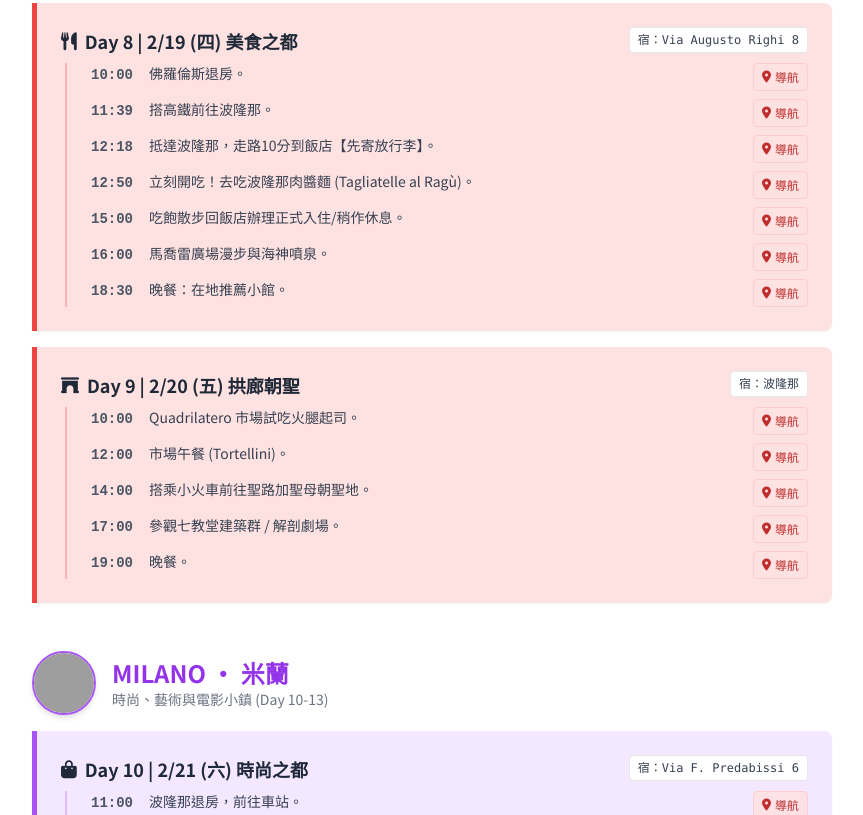
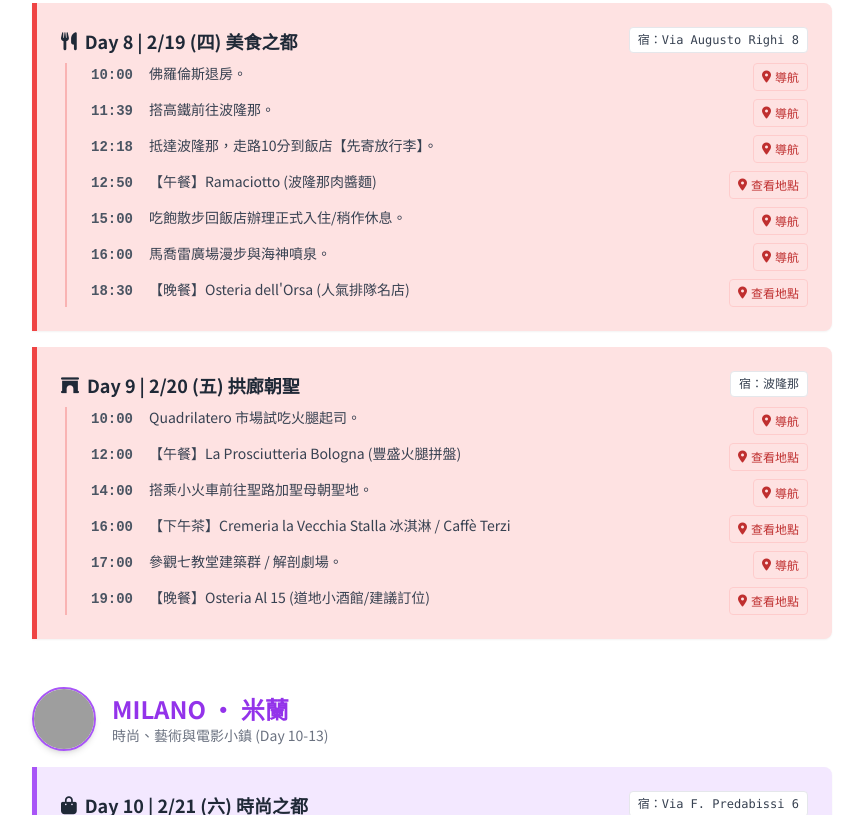
Before and after one commit to NCCUJacky80936/Italy_Trip, a plain HTML site: page index.html in a window 1280 px wide. Shown: the part 3940-4755 px from the top of the page, without its empty margins (208-1071 px from the left). Drawn offline with nearby package versions, Linux system fonts and the light colour scheme; grey boxes are pictures that could not be loaded.

Commit message:
Update index.html

```diff
--- a/index.html
+++ b/index.html
@@ -462,7 +462,6 @@
                             icon: "fa-wine-glass-alt",
                             stay: "宿：佛羅倫斯",
                             activities: [
-                                { time: "08:30", content: "【早餐】Caffe Concerto Paszkowski (共和廣場百年咖啡館)", customUrl: "https://maps.app.goo.gl/oivtaEm7tQDuNKxi6" },
                                 { time: "09:00", content: "集合出發參加 Cooking Class Tour (含午餐)。" },
                                 { time: "10:30", content: "抵達 Chianti 農莊，開始烹飪課程。" },
                                 { time: "14:30", content: "參觀葡萄園與酒窖品酒。" },
@@ -475,6 +474,7 @@
                             icon: "fa-image",
                             stay: "宿：佛羅倫斯",
                             activities: [
+                                { time: "08:30", content: "【早餐】Caffe Concerto Paszkowski (共和廣場百年咖啡館)", customUrl: "https://maps.app.goo.gl/oivtaEm7tQDuNKxi6" },
                                 { time: "09:00", content: "參觀烏菲茲美術館 (維納斯的誕生)。" },
                                 { time: "13:00", content: "午餐後走過老橋。" },
                                 { time: "14:30", content: "Oltrarno區漫步 (碧提宮花園/工匠店)。" },
@@ -500,10 +500,10 @@
                                 { time: "10:00", content: "佛羅倫斯退房。" },
                                 { time: "11:39", content: "搭高鐵前往波隆那。" },
                                 { time: "12:18", content: "抵達波隆那，走路10分到飯店【先寄放行李】。" },
-                                { time: "12:50", content: "立刻開吃！去吃波隆那肉醬麵 (Tagliatelle al Ragù)。" },
+                                { time: "12:50", content: "【午餐】Ramaciotto (波隆那肉醬麵)", customUrl: "https://maps.app.goo.gl/zeDqp5Ey7UH14tKz5" },
                                 { time: "15:00", content: "吃飽散步回飯店辦理正式入住/稍作休息。" },
                                 { time: "16:00", content: "馬喬雷廣場漫步與海神噴泉。" },
-                                { time: "18:30", content: "晚餐：在地推薦小館。" }
+                                { time: "18:30", content: "【晚餐】Osteria dell'Orsa (人氣排隊名店)", customUrl: "https://maps.app.goo.gl/J5X2zVn7X2nJ8z1G8" }
                             ]
                         },
                         {
@@ -512,10 +512,11 @@
                             stay: "宿：波隆那",
                             activities: [
                                 { time: "10:00", content: "Quadrilatero 市場試吃火腿起司。" },
-                                { time: "12:00", content: "市場午餐 (Tortellini)。" },
+                                { time: "12:00", content: "【午餐】La Prosciutteria Bologna (豐盛火腿拼盤)", customUrl: "https://maps.app.goo.gl/Z9qX3X8x3x9X9X9X9" },
                                 { time: "14:00", content: "搭乘小火車前往聖路加聖母朝聖地。" },
+                                { time: "16:00", content: "【下午茶】Cremeria la Vecchia Stalla 冰淇淋 / Caffè Terzi", customUrl: "https://maps.app.goo.gl/X8yY8Y8y8Y8y8Y8y8" },
                                 { time: "17:00", content: "參觀七教堂建築群 / 解剖劇場。" },
-                                { time: "19:00", content: "晚餐。" }
+                                { time: "19:00", content: "【晚餐】Osteria Al 15 (道地小酒館/建議訂位)", customUrl: "https://maps.app.goo.gl/W7wW7wW7wW7wW7wW7" }
                             ]
                         }
                     ]
@@ -590,7 +591,7 @@
 
         function initApp() {
             // Updated version to force reload of corrected links
-            const savedData = localStorage.getItem('italyTripData_v12');
+            const savedData = localStorage.getItem('italyTripData_v14');
             if (savedData) {
                 appData = JSON.parse(savedData);
                 if(!appData.luggage) {
@@ -604,7 +605,7 @@
         }
 
         function saveData() {
-            localStorage.setItem('italyTripData_v12', JSON.stringify(appData));
+            localStorage.setItem('italyTripData_v14', JSON.stringify(appData));
         }
 
         function toggleEditMode() {
```
